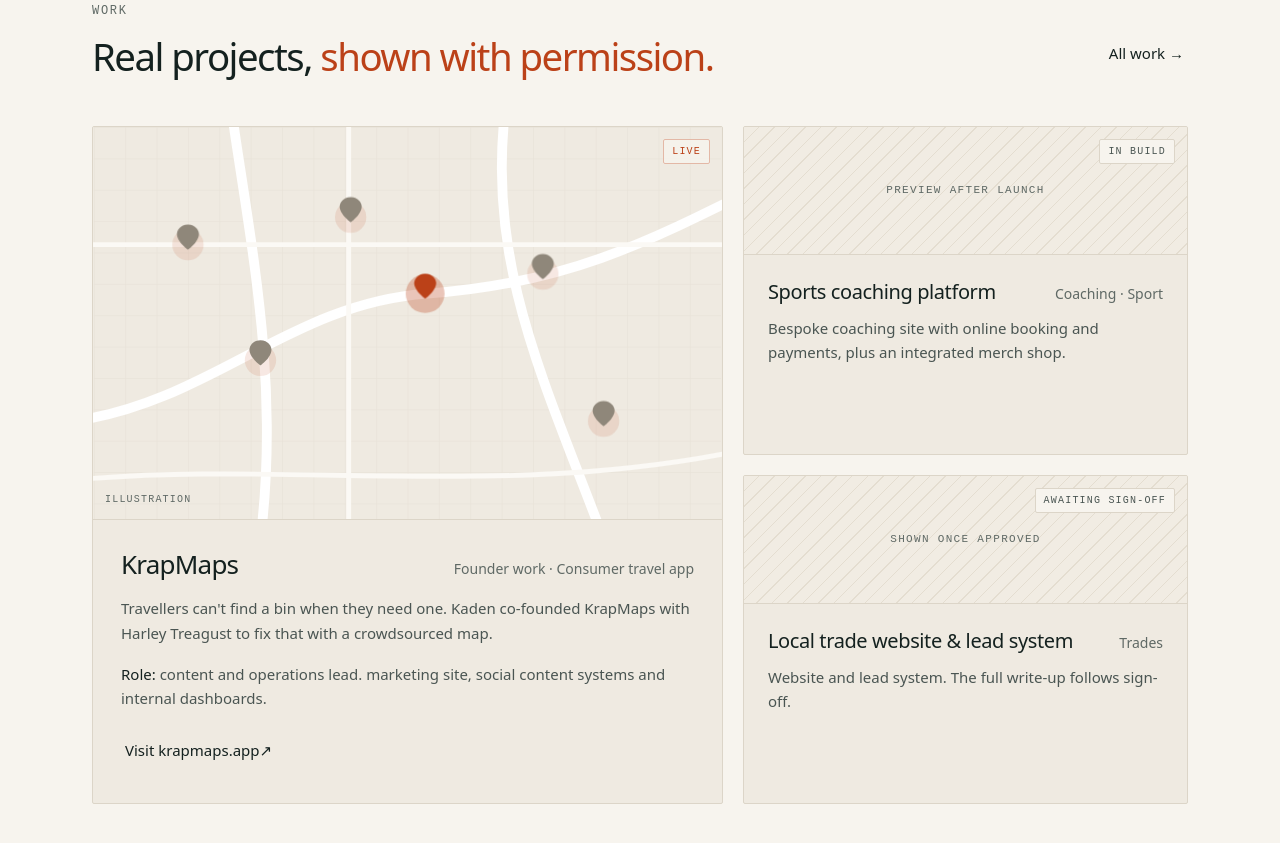
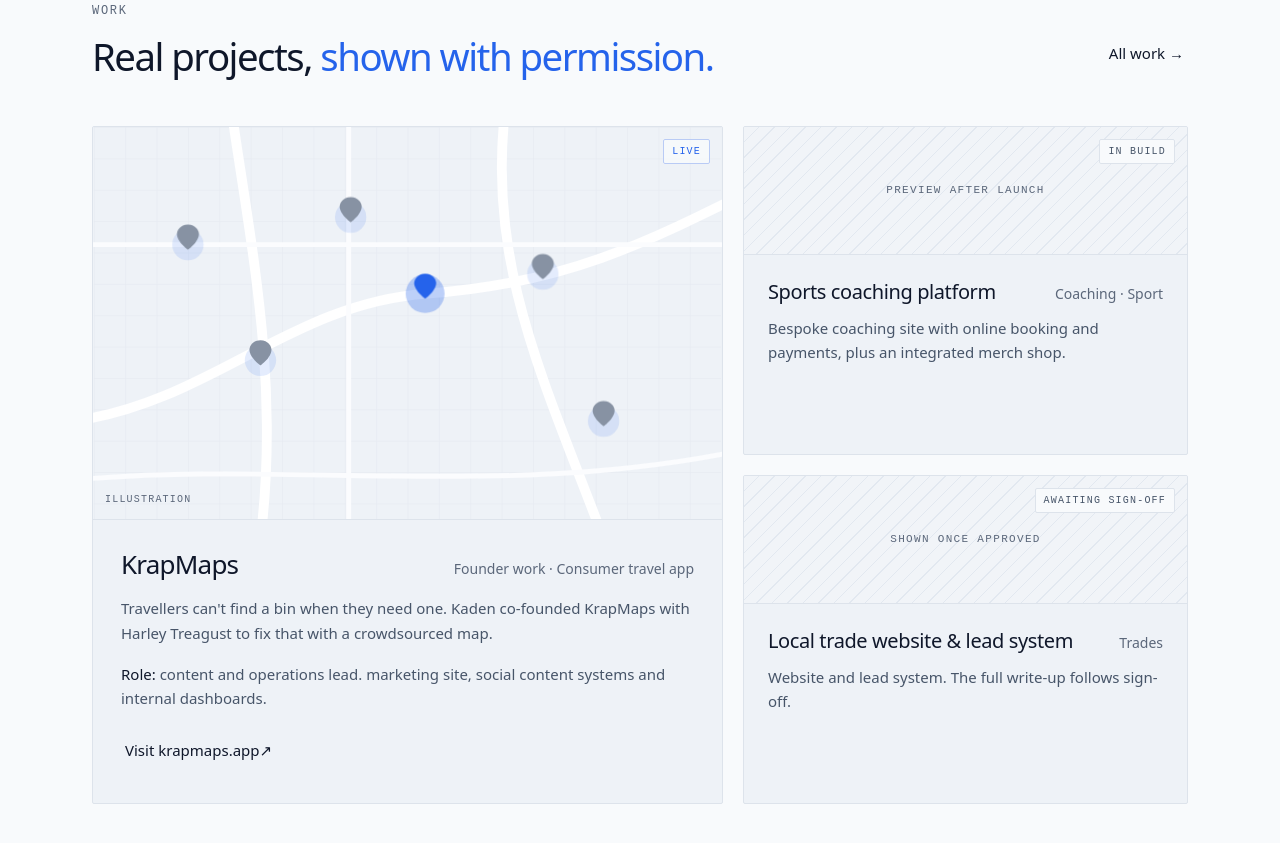
Before and after one commit to kadenbokome978-sketch/Zelux, an Astro site: page / in a window 1280 px wide. Shown: the part 2117-2960 px from the top of the page. Built offline with nearby package versions, Linux system fonts and the light colour scheme; Astro itself is replaced by a stand-in of ours; a web font is replaced by a local one.

Commit message:
Palette: navy, cool off-white, electric blue accent
- 60% off-white #F8FAFC; 30% navy #0F172A (text and dark bands);
  10% electric blue #2563EB (#6EA0FF on navy) for actions and emphasis
- All text pairs meet WCAG AA; form borders 3:1
- Lead flow, work illustration, Cal.com embed, favicon and share image
  updated to match

Co-Authored-By: Claude Opus 5.5 <noreply@anthropic.com>
Claude-Session: https://claude.ai/code/session_01AWB2yY8NfgECLFiuvDnmSu

```diff
--- a/src/components/LeadFlow.astro
+++ b/src/components/LeadFlow.astro
@@ -50,7 +50,7 @@ const steps = [
   .lf-dot {
     position: absolute; top: 1.1rem; right: 1.1rem;
     width: 7px; height: 7px; border-radius: 999px;
-    background: #cfc8bb;
+    background: #c5cdd9;
     transition: background-color 300ms, box-shadow 300ms;
   }
   .lf-label { color: var(--color-ink-2); transition: color 300ms; }
@@ -80,7 +80,7 @@ const steps = [
   .leadflow[data-step='2'] .lf-node:is([data-i='0'],[data-i='1']) .lf-dot,
   .leadflow[data-step='3'] .lf-node:is([data-i='0'],[data-i='1'],[data-i='2']) .lf-dot,
   .leadflow[data-step='4'] .lf-node:not([data-i='4']) .lf-dot,
-  .leadflow[data-step='5'] .lf-node .lf-dot { background: var(--color-accent); box-shadow: 0 0 0 4px rgb(187 65 24 / 0.14); }
+  .leadflow[data-step='5'] .lf-node .lf-dot { background: var(--color-accent); box-shadow: 0 0 0 4px rgb(37 99 235 / 0.14); }
 
   .leadflow[data-step='2'] .lf-link[data-i='1'] span,
   .leadflow[data-step='3'] .lf-link:is([data-i='1'],[data-i='2']) span,
--- a/src/components/WorkShowcase.astro
+++ b/src/components/WorkShowcase.astro
@@ -18,7 +18,7 @@ const badge = (w: Item) => (w.isPlaceholder ? (w.status.startsWith('In build') ?
         <>
           <svg viewBox="0 0 640 400" class="h-full w-full" role="img" aria-label="Illustration of a map with bin locations marked">
             <defs>
-              <pattern id="wk-grid" width="32" height="32" patternUnits="userSpaceOnUse"><path d="M32 0H0V32" fill="none" stroke="#e6e0d5" /></pattern>
+              <pattern id="wk-grid" width="32" height="32" patternUnits="userSpaceOnUse"><path d="M32 0H0V32" fill="none" stroke="#e3e8ef" /></pattern>
             </defs>
             <rect width="640" height="400" fill="url(#wk-grid)" />
             <g fill="none" stroke="#fff" stroke-width="10" stroke-linecap="round">
@@ -26,13 +26,13 @@ const badge = (w: Item) => (w.isPlaceholder ? (w.status.startsWith('In build') ?
               <path d="M140 -20 C 160 120, 190 260, 170 420" />
               <path d="M420 -20 C 400 140, 460 260, 520 420" />
             </g>
-            <g fill="none" stroke="#fbf9f5" stroke-width="5">
+            <g fill="none" stroke="#fbfcfe" stroke-width="5">
               <path d="M-20 120 H 660" /><path d="M260 -20 V 420" /><path d="M-20 360 C 200 340, 420 380, 660 330" />
             </g>
             {[[170, 238], [338, 170], [458, 150], [262, 92], [520, 300], [96, 120]].map(([x, y], i) => (
               <g transform={`translate(${x} ${y})`}>
-                <circle r={i === 1 ? 26 : 16} fill="#bb4118" opacity="0.12" class={i === 1 ? 'wk-ping' : ''} />
-                <path d="M0 -18 C 10 -18, 14 -10, 14 -6 C 14 4, 0 14, 0 14 C 0 14, -14 4, -14 -6 C -14 -10, -10 -18, 0 -18 Z" fill={i === 1 ? '#bb4118' : '#8f877a'} transform="translate(0 -6) scale(0.8)" />
+                <circle r={i === 1 ? 26 : 16} fill="#2563eb" opacity="0.12" class={i === 1 ? 'wk-ping' : ''} />
+                <path d="M0 -18 C 10 -18, 14 -10, 14 -6 C 14 4, 0 14, 0 14 C 0 14, -14 4, -14 -6 C -14 -10, -10 -18, 0 -18 Z" fill={i === 1 ? '#2563eb' : '#8792a3'} transform="translate(0 -6) scale(0.8)" />
               </g>
             ))}
           </svg>
@@ -79,7 +79,7 @@ const badge = (w: Item) => (w.isPlaceholder ? (w.status.startsWith('In build') ?
 </div>
 
 <style>
-  .wk-hatch { background: repeating-linear-gradient(135deg, #f1ece3 0 10px, #e4ddd0 10px 11px); }
+  .wk-hatch { background: repeating-linear-gradient(135deg, #f1f4f8 0 10px, #e2e8f0 10px 11px); }
   @media (prefers-reduced-motion: no-preference) {
     .wk-ping { animation: wk-ping 2.4s ease-out infinite; transform-box: fill-box; transform-origin: center; }
   }
--- a/src/layouts/Base.astro
+++ b/src/layouts/Base.astro
@@ -52,7 +52,7 @@ const jsonLd = {
     <meta name="description" content={description} />
     <link rel="canonical" href={canonical} />
     {noindex && <meta name="robots" content="noindex" />}
-    <meta name="theme-color" content="#F7F4EE" />
+    <meta name="theme-color" content="#F8FAFC" />
     <meta name="color-scheme" content="light" />
     <link rel="preload" href={geistLatin} as="font" type="font/woff2" crossorigin />
     <link rel="icon" href="/favicon.svg" type="image/svg+xml" />
--- a/src/pages/book.astro
+++ b/src/pages/book.astro
@@ -126,7 +126,7 @@ const agenda = [
       theme: 'light',
       hideEventTypeDetails: false,
       layout: 'month_view',
-      cssVarsPerTheme: { light: { 'cal-brand': '#BB4118', 'cal-brand-text': '#FFFFFF', 'cal-bg': '#FFFFFF', 'cal-bg-muted': '#F7F4EE', 'cal-border': '#DCD5C8' } },
+      cssVarsPerTheme: { light: { 'cal-brand': '#2563EB', 'cal-brand-text': '#FFFFFF', 'cal-bg': '#FFFFFF', 'cal-bg-muted': '#F8FAFC', 'cal-border': '#DDE3EB' } },
     });
     Cal.ns.zelux('on', {
       action: 'linkReady',
--- a/src/styles/global.css
+++ b/src/styles/global.css
@@ -3,30 +3,30 @@
 @import "tailwindcss";
 
 @theme {
-  /* 60%: warm paper base */
-  --color-canvas: #f7f4ee;
-  --color-surface: #efeae1;
-  --color-surface-hover: #e8e2d6;
-  --color-hairline: #dcd5c8;
-  --color-hairline-strong: #8f877a;
-  --color-hairline-accent: #e3b8a6;
-  --color-ink: #14211f;
-  --color-ink-2: #4a5552;
-  --color-ink-3: #5f6965;
+  /* 60%: cool off-white base */
+  --color-canvas: #f8fafc;
+  --color-surface: #eef2f7;
+  --color-surface-hover: #e5eaf2;
+  --color-hairline: #dde3eb;
+  --color-hairline-strong: #8792a3;
+  --color-hairline-accent: #b9cbf5;
+  --color-ink: #0f172a;
+  --color-ink-2: #475569;
+  --color-ink-3: #5b677a;
 
   /* 10%: one accent, used for action and emphasis only */
-  --color-accent: #bb4118;
-  --color-accent-hover: #9f3713;
-  --color-accent-tint: #f6e3da;
-  --color-live: #2f8f5b;
+  --color-accent: #2563eb;
+  --color-accent-hover: #1d4ed8;
+  --color-accent-tint: #e3ebfd;
+  --color-live: #15803d;
 
-  /* 30%: deep green-ink, for text and the dark bands */
-  --color-deep: #14211f;
-  --color-deep-2: #1b2b28;
-  --color-deep-line: #2c3d39;
-  --color-deep-ink: #f2eee6;
-  --color-deep-ink-2: #aab6b1;
-  --color-accent-on-deep: #ff7a45;
+  /* 30%: deep navy, for text and the dark bands */
+  --color-deep: #0f172a;
+  --color-deep-2: #16213a;
+  --color-deep-line: #263352;
+  --color-deep-ink: #f1f5f9;
+  --color-deep-ink-2: #a5b1c4;
+  --color-accent-on-deep: #6ea0ff;
 
   --font-serif: "Geist Variable", ui-sans-serif, system-ui, sans-serif;
   --font-sans: "Geist Variable", ui-sans-serif, system-ui, sans-serif;
@@ -162,7 +162,7 @@
   .band-deep ::selection { background: var(--color-accent-on-deep); color: var(--color-deep); }
   .band-deep :focus-visible { outline-color: var(--color-accent-on-deep); }
   .band-deep .btn-primary { background: var(--color-accent-on-deep); color: var(--color-deep); }
-  .band-deep .btn-primary:hover { background: #ff9466; }
+  .band-deep .btn-primary:hover { background: #8fb6ff; }
 
   /* Service rows */
   .svc-title {
@@ -235,4 +235,4 @@ html:not(.js) #menu-btn { display: none; }
 h1 em, h2 em, h3 em { font-style: normal; }
 
 /* Hero: faint hairline grid that fades out toward the bottom */
-.hero-grid { background-image: linear-gradient(var(--color-canvas), transparent 30%, transparent 70%, var(--color-canvas)), linear-gradient(90deg, #ece7de 1px, transparent 1px); background-size: 100% 100%, calc((min(100vw, 1160px) - 2.5rem) / 12) 100%; background-position: 0 0, center top; }
+.hero-grid { background-image: linear-gradient(var(--color-canvas), transparent 30%, transparent 70%, var(--color-canvas)), linear-gradient(90deg, #edf1f6 1px, transparent 1px); background-size: 100% 100%, calc((min(100vw, 1160px) - 2.5rem) / 12) 100%; background-position: 0 0, center top; }
```
Also changed, not shown: public/favicon.svg, public/og-image.png.
